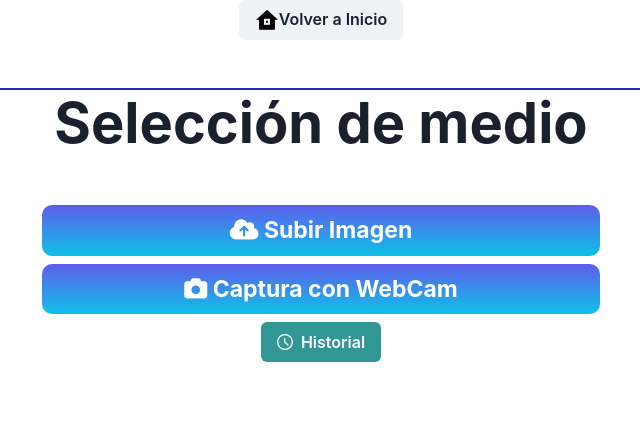
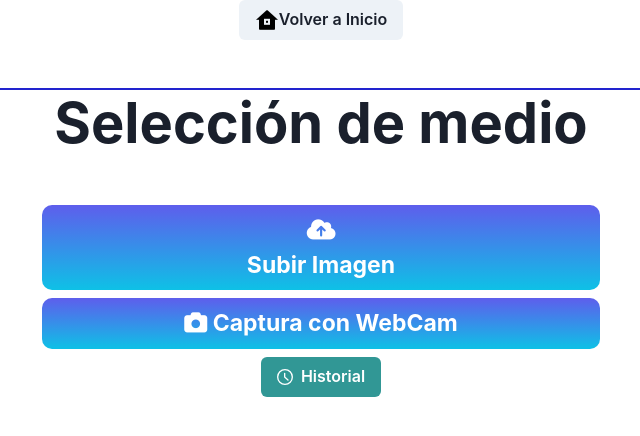
Before and after one commit to RadamantiumX/react-particle-count, a React (Vite) app: page /media in a window 1280 px wide. Shown: the top 436 px of the page, without its empty margins (319-959 px from the left). Built offline with nearby package versions, Linux system fonts and the light colour scheme; no server answers.

Commit message:
Cambios menores

```diff
--- a/src/components/LocateComponent.jsx
+++ b/src/components/LocateComponent.jsx
@@ -44,7 +44,7 @@ export default function LocateComponent(){
         <>
         {latitud &&
         <div className="locate-bar">
-           <i class="fa-solid fa-location-dot"></i> <p>Ubicacion Actual: lat:{latitud}  lng:{longitud}</p>
+           <i class="fa-solid fa-location-dot"></i> <p>  Ubicacion Actual: lat:{latitud}  lng:{longitud}</p>
         </div>
         }
         </>
--- a/src/index.css
+++ b/src/index.css
@@ -38,7 +38,7 @@ header{
 
 body {
   font-family: 'Roboto', sans-serif;
-  background: #f5f5f5;
+  background-image: linear-gradient(to top, rgba(123, 163, 231, 0.5)0%,rgba(49, 167, 226, 0.7)100%);
 }
 
 /*En Header*/
@@ -456,6 +456,9 @@ justify-content: space-between;
   font-weight: bold;
   border-top: solid 2px #2224ce;
 }
+.only-responsive{
+  display: none;
+}
 /******************************************************Fin Media Page*****************************************************************/
 
 /************************Responsive************************************/
@@ -523,9 +526,7 @@ justify-content: space-between;
 
 
 }
-@media only screen and (max-device-width : 1350px) {
 
-}
 
 @media only screen and (max-device-width : 1300px) {
   /*Home Page*/
@@ -719,6 +720,14 @@ justify-content: space-between;
   .titulo{
       font-size: 30px;
   }
+  .only-responsive{
+    display: block;
+  }
+  .icons-responsive{
+    display: flex;
+    flex-direction: row;
+    align-items: center;
+  }
 }
 @media only screen and (max-device-width : 460px) {
   .text-box{
--- a/src/pages/DataPage.jsx
+++ b/src/pages/DataPage.jsx
@@ -50,7 +50,7 @@ export default function DataPage(){
                             <Th>Latitud</Th>
                             <Th>Longitud</Th>
                             <Th>Cant. Obj.</Th>
-                            <Th>Fecha</Th>
+                            <Th>Fecha (AAAA-MM-DD)</Th>
                         </Tr>
                     </Thead>
                     {!loading&&<Tbody>
--- a/src/pages/ImagePage.jsx
+++ b/src/pages/ImagePage.jsx
@@ -125,7 +125,7 @@ export default function ImagePage (){
            <h1 className="media-title display-4 mt-5">Selección de medio</h1>
 
             <div class="d-grid gap-2 col-6 mx-auto mt-5">
-                <button class="btn css-button-gradient--2" type="button" onClick={triggerUpload}><i className="fa-solid fa-cloud-arrow-up"></i> Subir Imagen</button>
+                <button class="btn css-button-gradient--2" type="button" onClick={triggerUpload}><div className="icons-responsive"><i class="only-responsive fa-solid fa-camera"></i><i className="fa-solid fa-cloud-arrow-up"></i></div> Subir Imagen</button>
                 <button class="btn css-button-gradient--2 web-cam" type="button" onClick={onOpen}><i class="fa-solid fa-camera"></i> Captura con WebCam</button>
                 <Link to="/data"><Button colorScheme='teal' leftIcon={<TimeIcon/>}>Historial</Button></Link>
             </div>
@@ -175,7 +175,7 @@ export default function ImagePage (){
                     <input type="hidden" ref={latRef} value={longitud}/>
                     <span className="size-font">{size} </span>
                     Objetos detectados
-                    <button className="btn btn-danger m-1" colorScheme='orange' >Guardar Registro</button>
+                    <button className="btn btn-danger m-1" colorScheme='orange' ><i class="fa-solid fa-floppy-disk"></i> Guardar Registro</button>
                 </form>
                     </div>}
               {notification&&<div className="notification">
```
